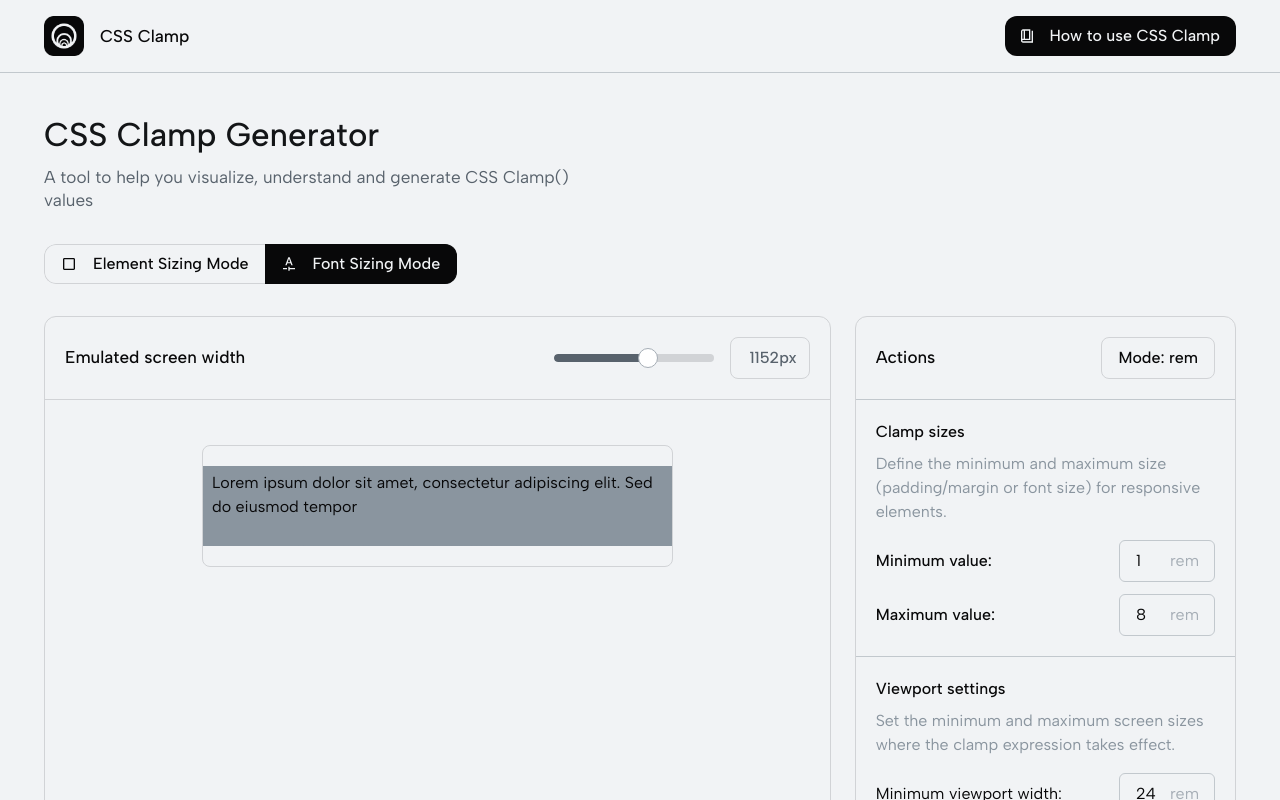
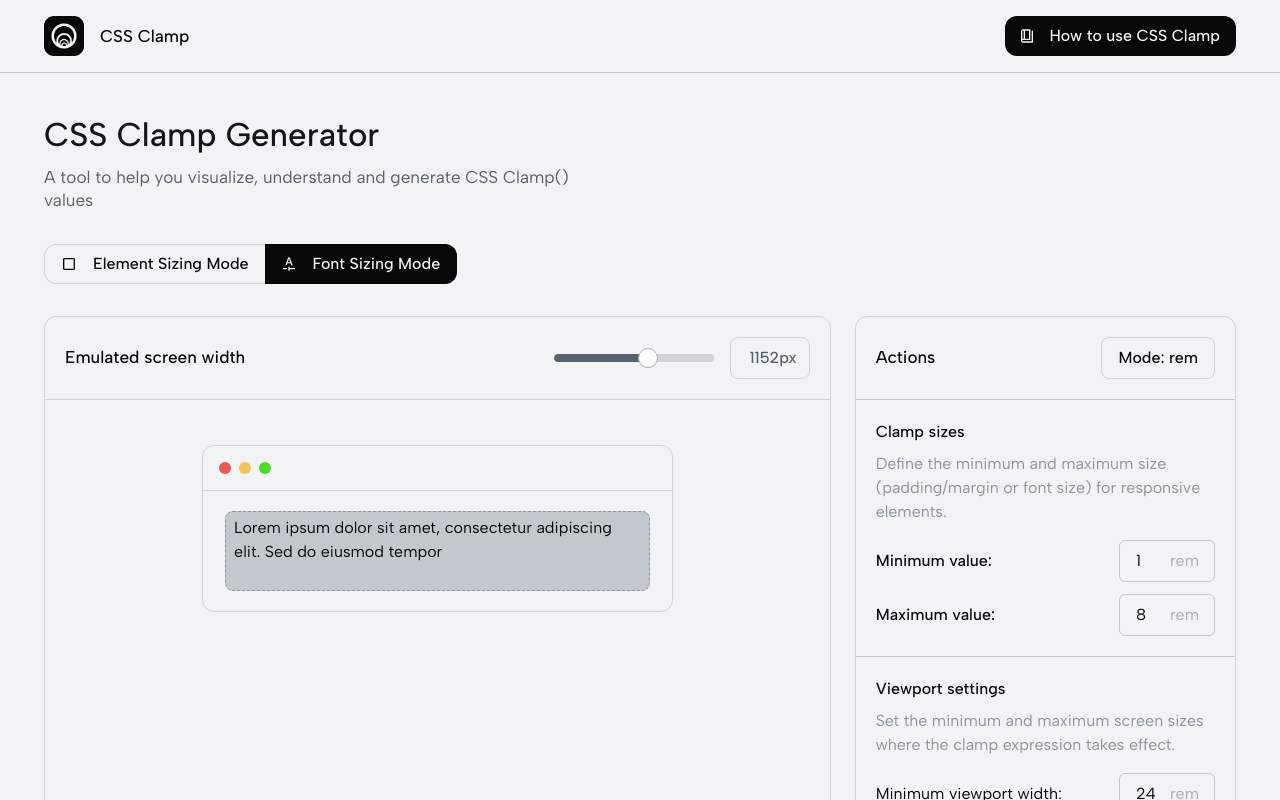
Before and after one commit to Willem-Jaap/cssclamp, a Next.js app: page / in a window 1280 px wide. Both pictures are taken after a click on the button "Font Sizing Mode". Shown: the top 800 px of the page. Built offline with nearby package versions, Linux system fonts and the light colour scheme.

Commit message:
feat: add text element

```diff
--- a/src/components/misc/preview-header.tsx
+++ b/src/components/misc/preview-header.tsx
@@ -20,6 +20,7 @@ const PreviewHeader = ({ api, percentage, setPercentage }: Props) => {
         api.start({ width: value });
         setPercentage(value);
     };
+
     return (
         <div className="flex w-full items-center justify-between gap-4 border-b border-b-neutral-100 p-5">
             <h2 className="text-lg font-medium">Emulated screen width</h2>
--- /dev/null
+++ b/src/components/misc/preview-text.tsx
@@ -0,0 +1,17 @@
+'use client';
+
+import useSettings from '~/hooks/useSettings';
+
+const PreviewText = () => {
+    const { watch } = useSettings();
+
+    return (
+        <div
+            className="h-20 rounded-lg border border-dashed border-neutral-400 bg-neutral-200 px-2 py-1"
+            style={{ margin: `0 ${watch('clamp').replace('vw', '%')}` }}>
+            Lorem ipsum dolor sit amet, consectetur adipiscing elit. Sed do eiusmod tempor
+        </div>
+    );
+};
+
+export default PreviewText;
--- a/src/components/misc/preview.tsx
+++ b/src/components/misc/preview.tsx
@@ -5,6 +5,7 @@ import { animated, useSpring } from '@react-spring/web';
 
 import PreviewElement from '~/components/misc/preview-element';
 import PreviewHeader from '~/components/misc/preview-header';
+import PreviewText from '~/components/misc/preview-text';
 import useSettings from '~/hooks/useSettings';
 
 const Preview = () => {
@@ -38,7 +39,7 @@ const Preview = () => {
                 className="pointer-events-none absolute left-0 mt-32 2xl:mt-40"
                 ref={screenContainerRef}>
                 <animated.div
-                    className="relative h-full origin-top-left overflow-hidden rounded-lg border border-neutral-100 bg-neutral-50 py-5"
+                    className="relative h-full origin-top-left overflow-hidden rounded-xl border border-neutral-100 bg-neutral-50 pb-5"
                     style={{
                         width: width.to(w => {
                             centerPreviewScreen();
@@ -49,14 +50,15 @@ const Preview = () => {
                         }),
                     }}
                     ref={screenRef}>
-                    {watch('previewMode') === 'container' ? (
-                        <PreviewElement />
-                    ) : (
-                        <div className="h-20 border border-dashed border-neutral-400 bg-neutral-400 px-2 py-1">
-                            Lorem ipsum dolor sit amet, consectetur adipiscing elit. Sed do eiusmod
-                            tempor
+                    <div className="mb-5 flex items-center justify-between gap-4 border-b border-b-neutral-100 px-4 py-4">
+                        <div className="flex items-center space-x-2">
+                            <div className="size-3 rounded-full bg-[#F05454]" />
+                            <div className="size-3 rounded-full bg-[#F0C454]" />
+                            <div className="size-3 rounded-full bg-[#48DD23]" />
                         </div>
-                    )}
+                        <div className="flex-1">{/* <Tabs /> */}</div>
+                    </div>
+                    {watch('previewMode') === 'container' ? <PreviewElement /> : <PreviewText />}
                 </animated.div>
             </div>
         </div>
```
